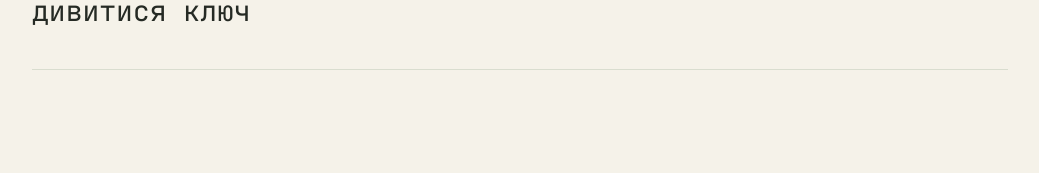
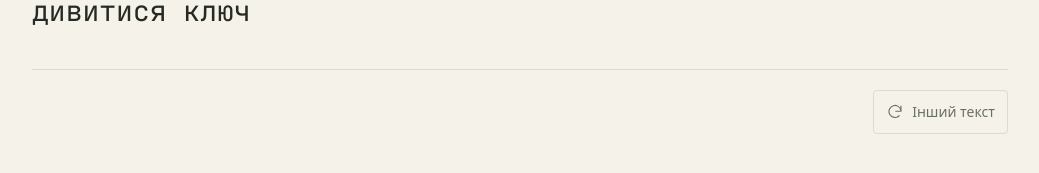
Before and after one commit to Nicholas-Nak/klava, a React (Vite) app: page / in a window 1280 px wide. Shown: the part 365-538 px from the top of the page, without its empty margins (120-1159 px from the left). Built offline with nearby package versions, Linux system fonts and the light colour scheme; a web font is replaced by a local one.

Commit message:
feat: add text refresh button

```diff
--- a/src/app/App.module.css
+++ b/src/app/App.module.css
@@ -37,3 +37,33 @@
   padding: 32px 0;
   border-bottom: 1px solid var(--line);
 }
+
+.actions {
+  display: flex;
+  justify-content: flex-end;
+  padding-top: 20px;
+}
+
+.refreshButton {
+  display: inline-flex;
+  align-items: center;
+  gap: 8px;
+  min-height: 44px;
+  padding: 8px 12px;
+  border: 1px solid var(--line);
+  border-radius: 4px;
+  background: transparent;
+  color: var(--muted);
+  font-size: 14px;
+  cursor: pointer;
+}
+
+.refreshButton:hover {
+  border-color: var(--accent);
+  color: var(--accent);
+}
+
+.refreshButton:focus-visible {
+  outline: 2px solid var(--accent);
+  outline-offset: 3px;
+}
--- a/src/app/App.tsx
+++ b/src/app/App.tsx
@@ -1,12 +1,21 @@
 import { useState } from 'react';
 import { Passage } from '../components/Passage';
 import { generateText } from '../domain/text';
+import type { TestOptions } from '../types';
 import styles from './App.module.css';
 
+const initialOptions: Omit<TestOptions, 'mode'> = {
+  language: 'uk',
+  punctuation: false,
+  numbers: false,
+};
+
 export function App() {
-  const [words] = useState(() =>
-    generateText(25, { language: 'uk', punctuation: false, numbers: false }),
-  );
+  const [words, setWords] = useState(() => generateText(25, initialOptions));
+
+  function refreshText() {
+    setWords(generateText(25, initialOptions));
+  }
 
   return (
     <div className={styles.app}>
@@ -18,6 +27,30 @@ export function App() {
         <section className={styles.textArea} aria-label="Текст для друку">
           <Passage words={words} language="uk" />
         </section>
+        <div className={styles.actions}>
+          <button
+            className={styles.refreshButton}
+            type="button"
+            onClick={refreshText}
+          >
+            <svg
+              width="18"
+              height="18"
+              viewBox="0 0 24 24"
+              fill="none"
+              aria-hidden="true"
+            >
+              <path
+                d="M20 11a8 8 0 1 0-2.4 6M20 4v7h-7"
+                stroke="currentColor"
+                strokeWidth="1.5"
+                strokeLinecap="round"
+                strokeLinejoin="round"
+              />
+            </svg>
+            Інший текст
+          </button>
+        </div>
       </main>
     </div>
   );
```
Also changed, not shown: 1 other file (tests, documents, lock files or other folders).
